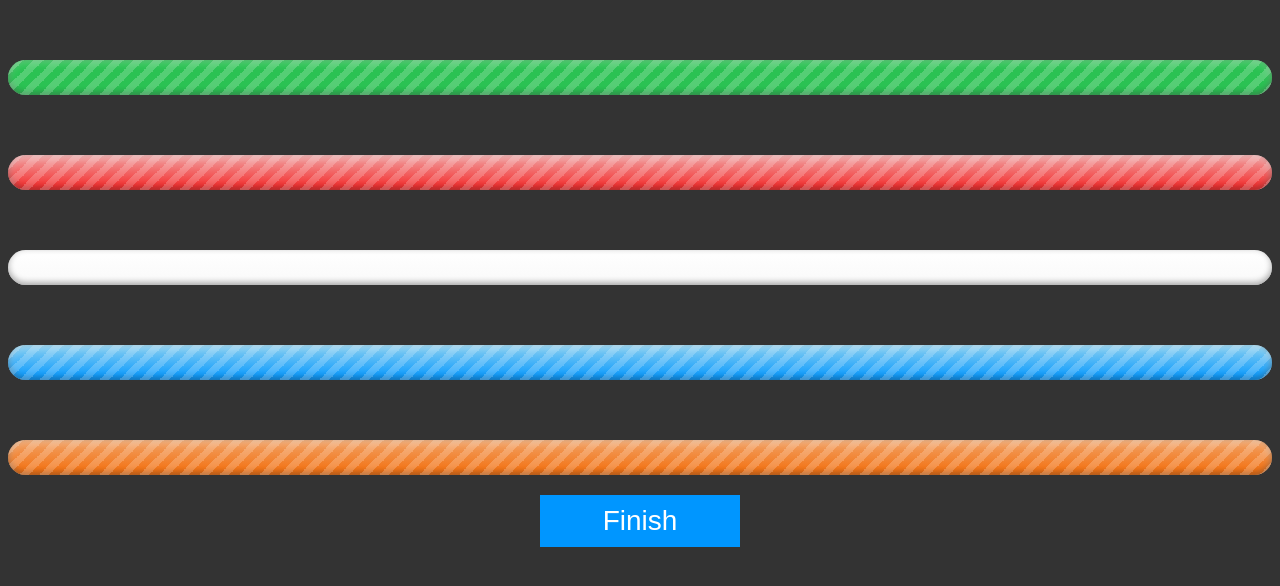
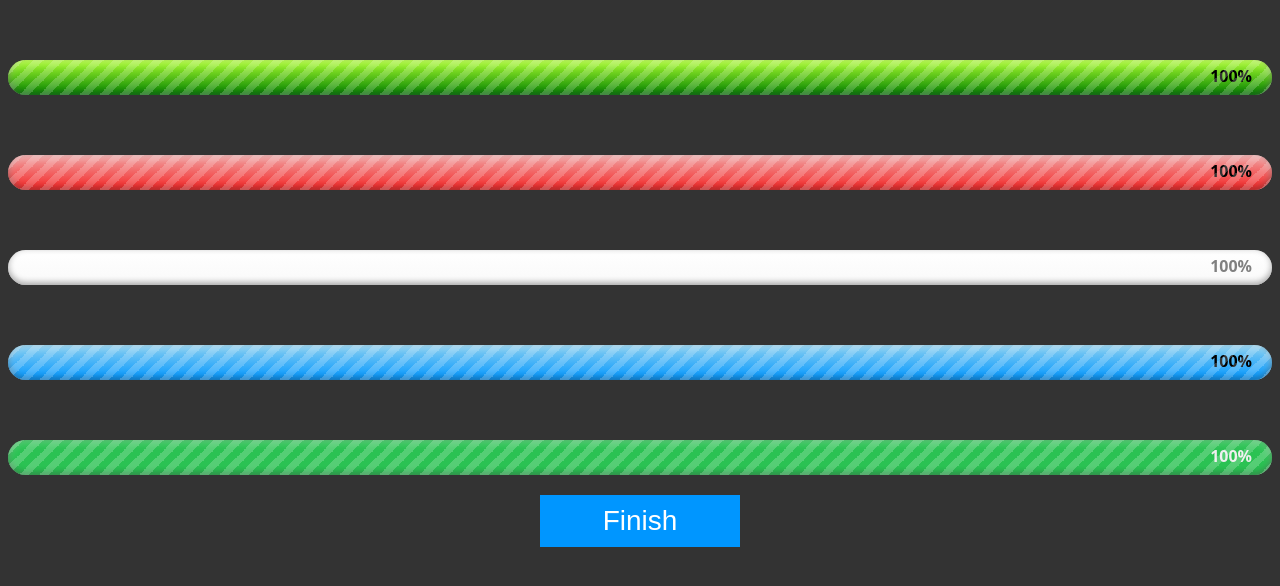
Before and after one commit to jaybecina/progress-bar-html, a plain HTML site: page index.html in a window 1280 px wide. Both pictures are taken after a click on the button "Finish". Drawn offline with nearby package versions, Linux system fonts and the light colour scheme.

Commit message:
Update percentage text in span

```diff
--- a/index.html
+++ b/index.html
@@ -12,7 +12,7 @@
   <link rel="stylesheet" href="style.css" />
   <scr
   <body>
-    <div class="prog-bar">
+    <div class="prog-bar green">
       <span></span>
     </div>
 
--- a/script.js
+++ b/script.js
@@ -4,9 +4,11 @@ $(document).ready(function () {
   // on load 50% progress bar
   $(".prog-bar span").css("width", `${loadingBar}%`);
 
+  $(".prog-bar span").text(`${loadingBar}%`);
+
   // on click loads up to 100%
   $(".finishBtn").click(function () {
-    var trigger = setInterval(finishLoading, 10);
+    var trigger = setInterval(finishLoading, 20);
 
     function finishLoading() {
       if (loadingBar >= 100) {
@@ -15,6 +17,7 @@ $(document).ready(function () {
       } else {
         loadingBar++;
         $(".prog-bar span").css("width", `${loadingBar}%`);
+        $(".prog-bar span").text(`${loadingBar}%`);
       }
     }
   });
--- a/style.css
+++ b/style.css
@@ -90,24 +90,29 @@ pre {
   }
 }
 
-.orange > span {
-  background-image: linear-gradient(#f1a165, #f36d0a);
+.green > span {
+  background-image: linear-gradient(#adff2f, #008000);
+  color: #000;
 }
 
 .red > span {
   background-image: linear-gradient(#f0a3a3, #f42323);
+  color: #000;
 }
 
 .white > span {
   background-image: linear-gradient(#fff, #f9f9f9);
+  color: #808080;
 }
 
 .blue > span {
   background-image: linear-gradient(#89cff0, #0096ff);
+  color: #000;
 }
 
 .yellow > span {
   background-image: linear-gradient(#fcf55f, #fdda0d);
+  color: #000;
 }
 
 .nostripes > span > span,
@@ -155,3 +160,11 @@ pre {
   opacity: 1;
   transition: 0s;
 }
+
+span {
+  padding-top: 5px;
+  padding-right: 20px;
+  text-align: end;
+  font-size: 16px;
+  font-weight: bold;
+}
```
